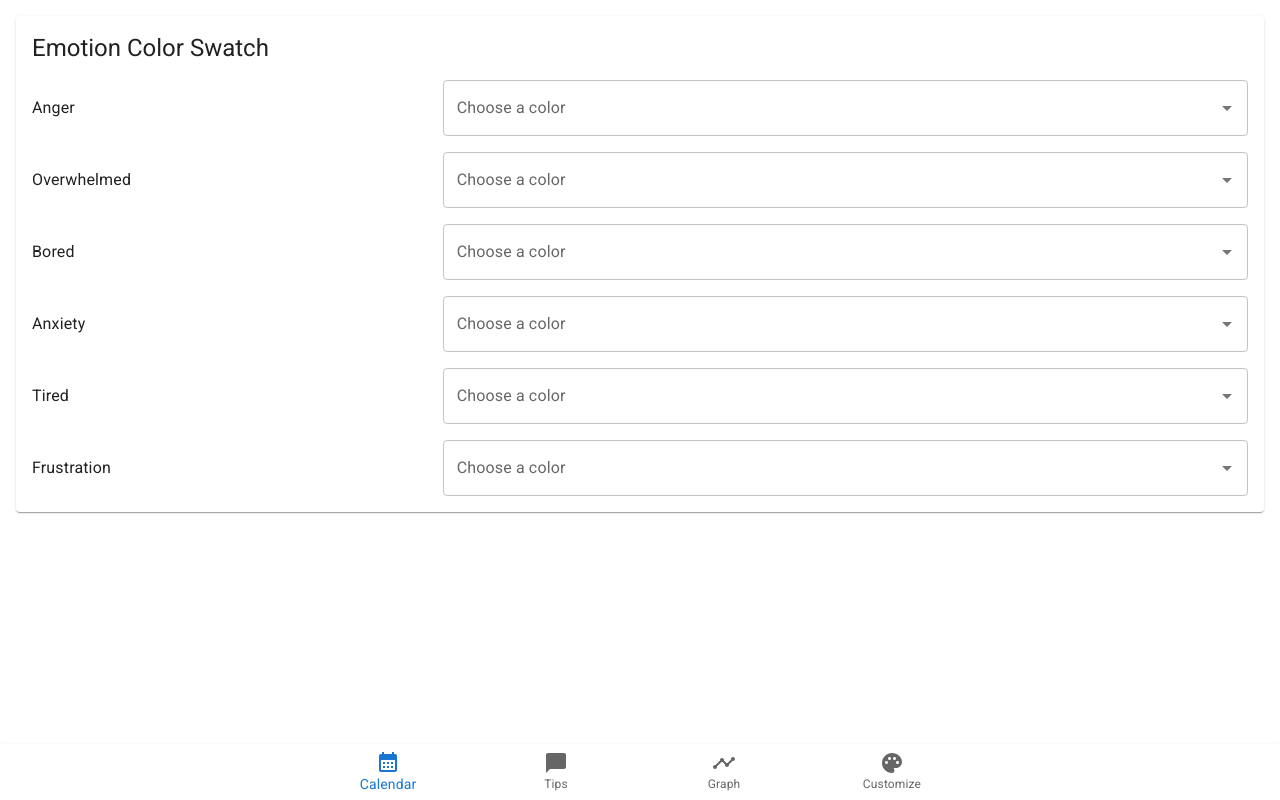
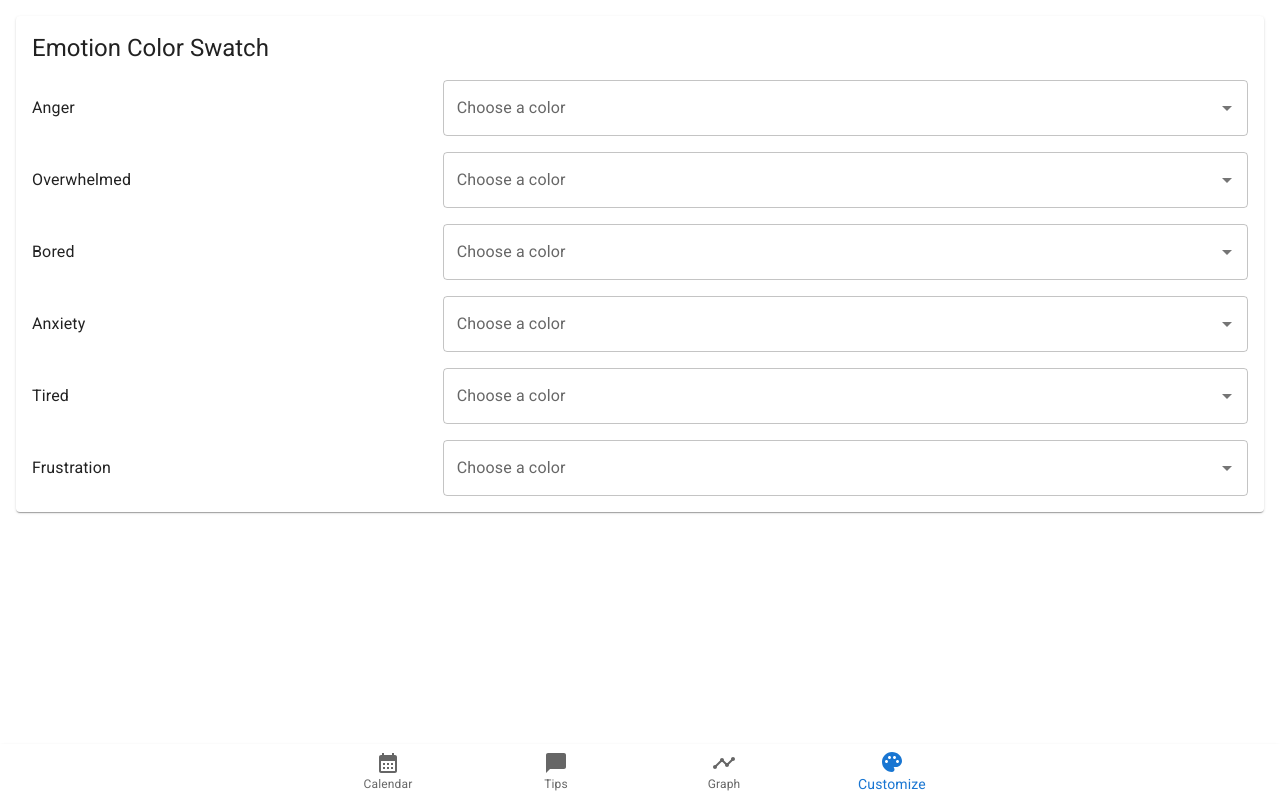
Before and after one commit to adamva/CMPUT302-emotion-tracker, a React (Create React App) app in the folder ui/: page /#/customize in a window 1280 px wide. Built offline with nearby package versions, Linux system fonts and the light colour scheme.

Commit message:
fix missing conditional check

```diff
--- a/ui/src/components/Navbar/SimpleBottomNavigation.js
+++ b/ui/src/components/Navbar/SimpleBottomNavigation.js
@@ -34,6 +34,8 @@ export default function SimpleBottomNavigation() {
       newValue = 1;
     } else if (location.pathname === '/graph') {
       newValue = 2;
+    } else if (location.pathname === '/customize') {
+      newValue = 3;
     }
     setValue(newValue);
   }, [location.pathname])
```
